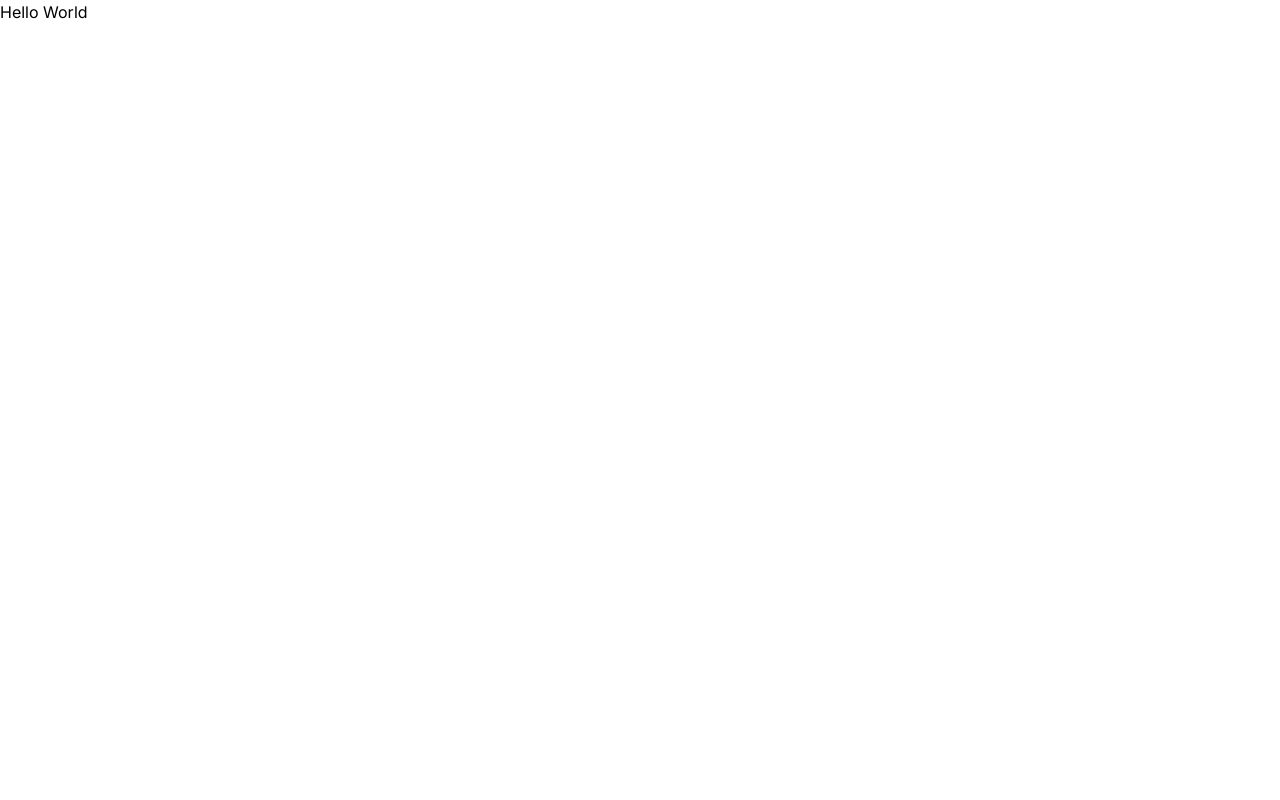
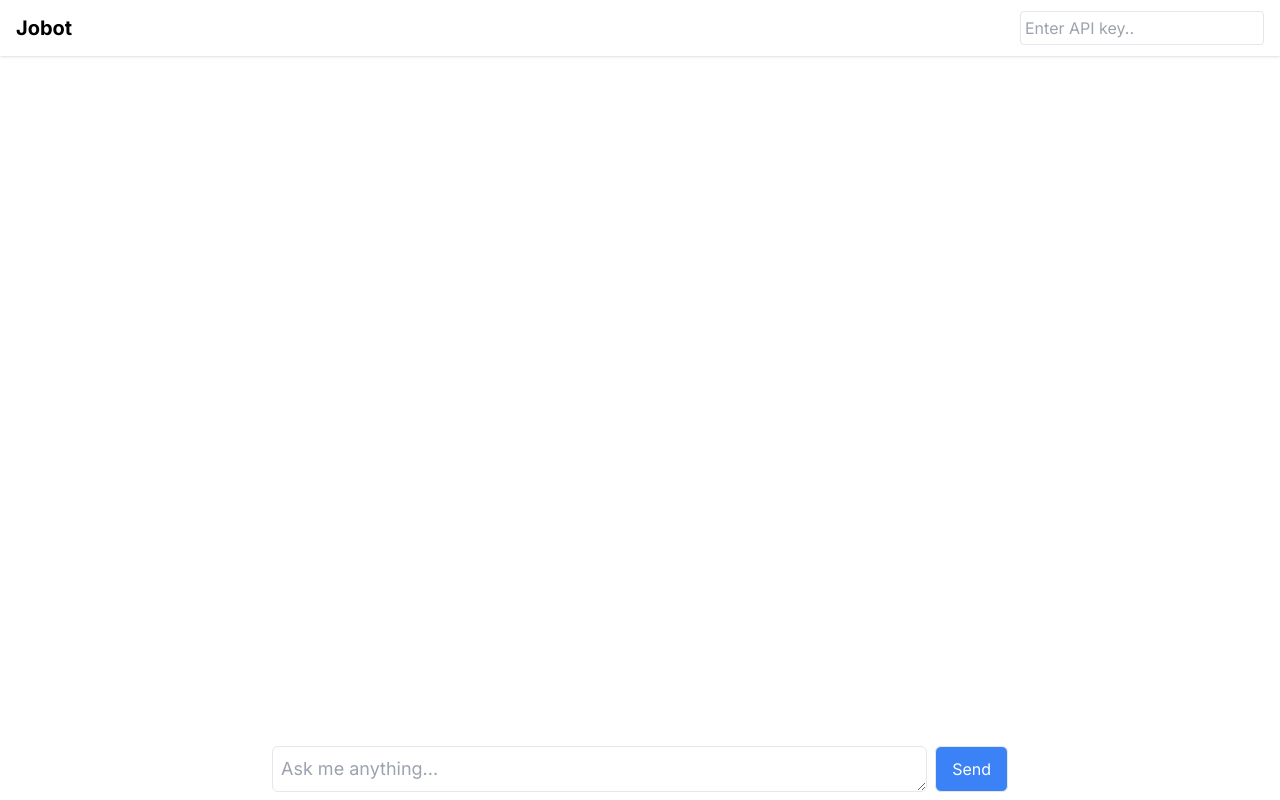
Before and after one commit to kobalski/jobot, a Next.js app in the folder jobot-web/: page / in a window 1280 px wide. Built offline with nearby package versions, Linux system fonts and the light colour scheme.

Commit message:
Add a simple chat interface

```diff
--- a/jobot-web/src/app/page.js
+++ b/jobot-web/src/app/page.js
@@ -1,5 +1,111 @@
+"use client";
+
+import { useState } from "react";
+import Head from "next/head";
+
 export default function Home() {
+  const [apiKey, setApiKey] = useState("");
+  const [userMessage, setUserMessage] = useState("");
+  const [messages, setMessages] = useState([
+    {
+      role: "system",
+      content:
+        "You are Jobot, a helpful AI developed by Jovian and powered by state-of-the-art machine learning models.",
+    },
+  ]);
+
+  const API_URL = "https://api.openai.com/v1/chat/completions";
+  const sendRequest = async () => {
+    const updatedMessages = [
+      ...messages,
+      {
+        role: "user",
+        content: userMessage,
+      },
+    ];
+
+    setMessages(updatedMessages);
+    setUserMessage("");
+
+    try {
+      const response = await fetch(API_URL, {
+        method: "POST",
+        headers: {
+          "Content-Type": "application/json",
+          Authorization: `Bearer ${apiKey}`,
+        },
+        body: JSON.stringify({
+          model: "gpt-3.5-turbo",
+          messages: updatedMessages,
+        }),
+      });
+
+      const resJson = await response.json();
+      console.log(resJson);
+
+      const updatedMessages2 = [...updatedMessages, resJson.choices[0].message];
+      setMessages(updatedMessages2);
+    } catch (error) {
+      console.error("error");
+      window.alert("Error:" + error.message);
+    }
+  };
+
   return (
-    <div>Hello World</div>
-  )
+    <>
+      <Head>
+        <title>Jobot</title>
+      </Head>
+      <div className="flex flex-col h-screen">
+        {/* Navbar */}
+        <nav className="bg-white shadow w-full">
+          <div className="px-4 h-14 flex justify-between items-center">
+            <div className="text-xl font-bold">Jobot</div>
+            <div>
+              <input
+                type="password"
+                className="border rounded p-1"
+                placeholder="Enter API key.."
+                value={apiKey}
+                onChange={(e) => setApiKey(e.target.value)}
+              />
+            </div>
+          </div>
+        </nav>
+
+        {/* Message History */}
+        <div className="flex-1 overflow-y-scroll">
+          <div className="mx-auto w-full max-w-screen-md p-4 ">
+            {messages
+              .filter((msg) => msg.role !== "system")
+              .map((msg, idx) => (
+                <div key={idx} className="mt-3">
+                  <div className="font-bold">
+                    {msg.role === "user" ? "You" : "Jobot"}
+                  </div>
+                  <div className="text-lg">{msg.content}</div>
+                </div>
+              ))}
+          </div>
+        </div>
+
+        {/* Message Input */}
+        <div className="mx-auto w-full max-w-screen-md px-4 pt-0 pb-2 flex">
+          <textarea
+            className="border rounded-md text-lg p-2 flex-1"
+            rows={1}
+            placeholder="Ask me anything..."
+            value={userMessage}
+            onChange={(e) => setUserMessage(e.target.value)}
+          />
+          <button
+            onClick={sendRequest}
+            className="border rounded-md bg-blue-500 hover:bg-blue-600 text-white px-4 ml-2"
+          >
+            Send
+          </button>
+        </div>
+      </div>
+    </>
+  );
 }
```
Also changed, not shown: 1 other file (tests, documents, lock files or other folders).
